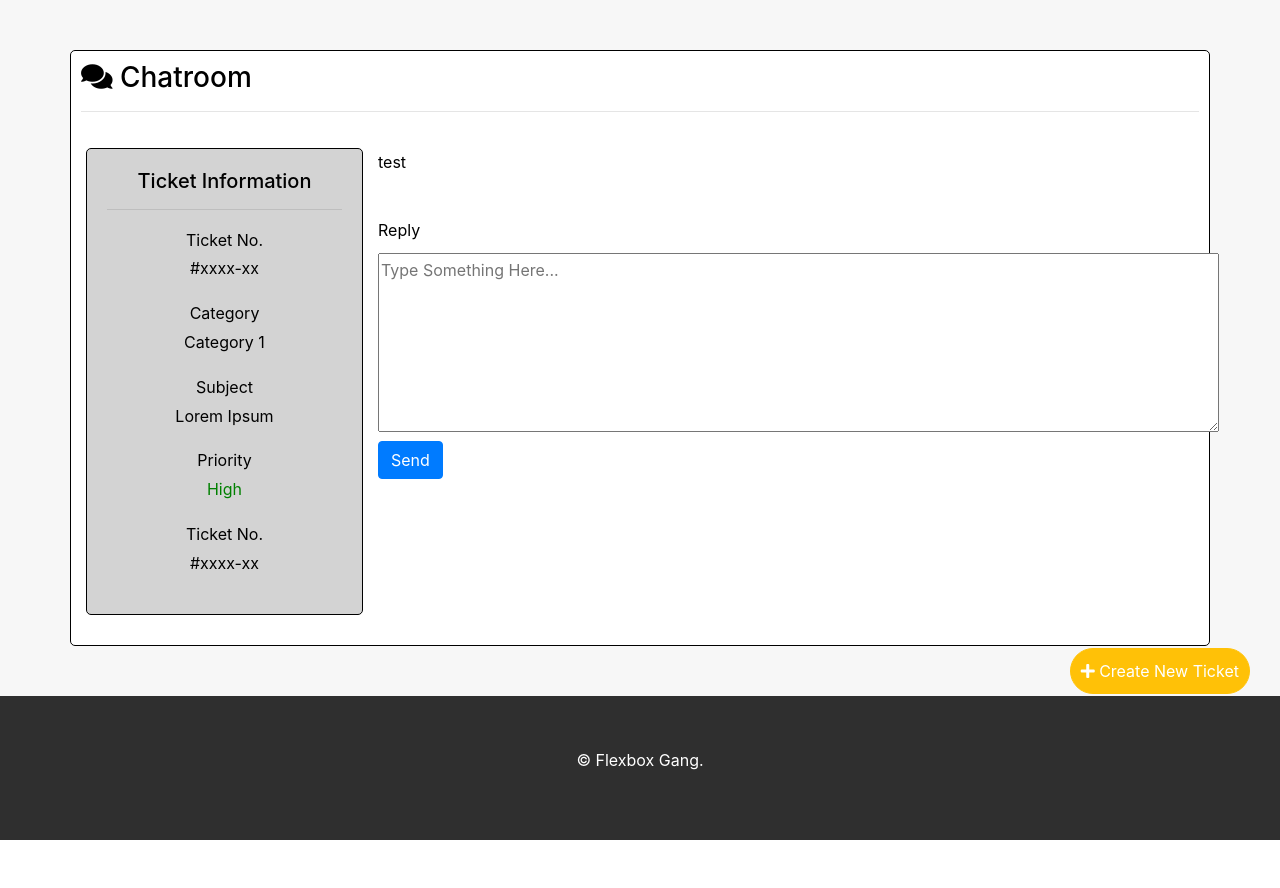
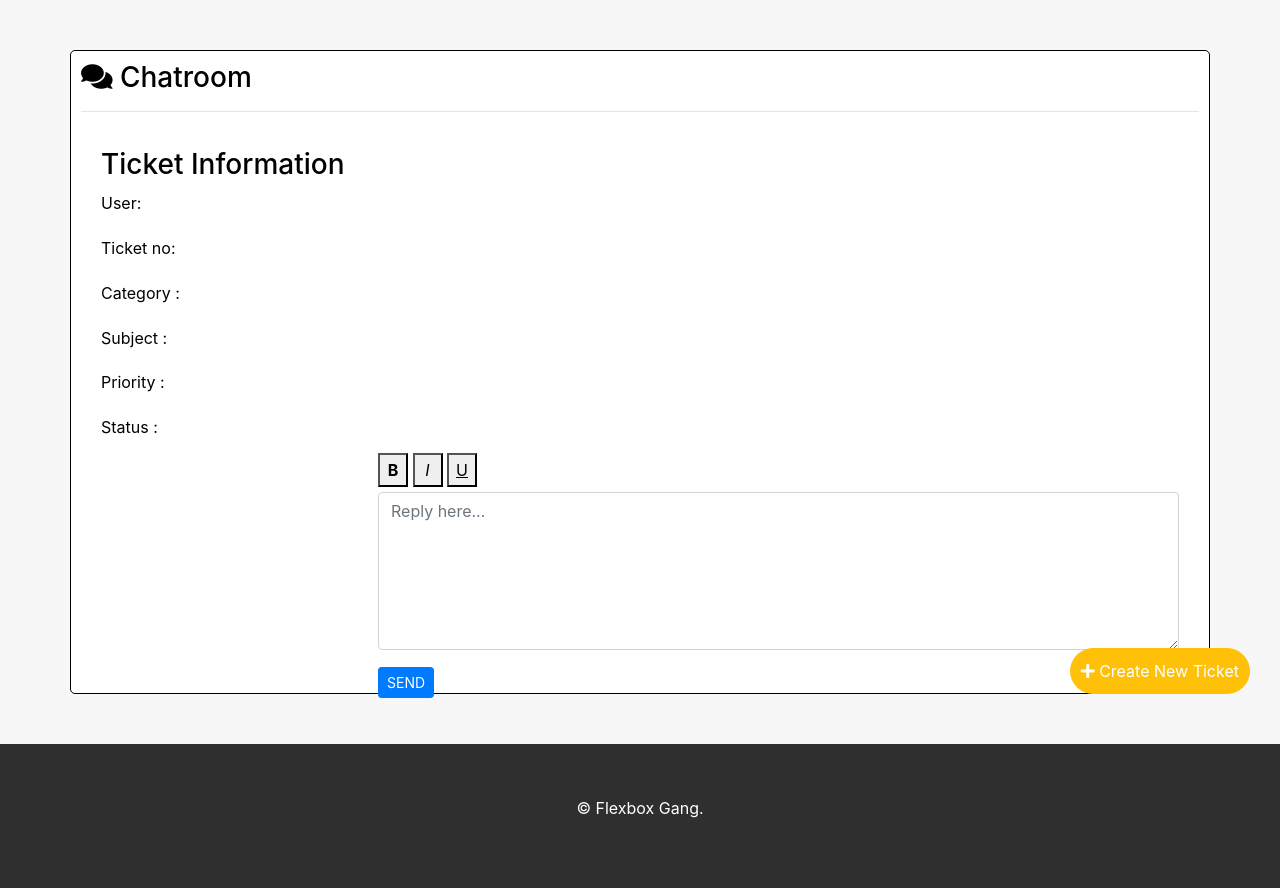
Before and after one commit to Ruriia/Web-Dev-Project, a PHP site: page /user/chatroom.php?number= in a window 1280 px wide. Shown: the part 76-964 px from the top of the page. Before the commit the page ends 916 px from the top, so only its background shows below. Run offline with PHP 8.4, Linux system fonts and the light colour scheme; the visitor is signed in with stand-in values (Sample User, id 1); tables that the repository leaves empty or names only in its code hold one stand-in row (values such as "Sample post").

Commit message:
Chatroom di User Done

```diff
--- a/dummyfile.txt
+++ b/dummyfile.txt
@@ -1,3 +1,4 @@
+<<<<<<< Updated upstream
 INSERT INTO ticket (email, nim, subject, category, priority, date_created, time_created) values
 ('user', 2, 'error', 2, 2, '2019-05-12', '14:30:20' ),
 ('darmadi', 3, 'tidak bisa login', 1, 1, '2019-05-13', '12:35:40' ),
@@ -10,3 +11,5 @@ INSERT INTO ticket (email, nim, subject, category, priority, date_created, time_
 ('andreas', 9, 'login error', 2, 3, '2019-01-29', '08:35:59' ),
 ('jovi', 10, 'kelas penuh', 3, 1, '2019-01-20', '15:36:22' ),
 ('kemal', 11, 'kelas tidak terambil', 2, 1, '2019-01-13', '16:52:20' );
+=======
+>>>>>>> Stashed changes
--- a/user/chatroom.php
+++ b/user/chatroom.php
@@ -12,15 +12,23 @@
   require "../admin/action/databasekey.php";
   $key = connection();
 
-  $sql = "SELECT * FROM msdata WHERE nim=?";
+  $sql1 = "SELECT question.ticketid, question.message, question.gambar, question.dari, question.sender,
+  msdata.nama AS namauser,
+  question.date_sent AS date, question.time_sent AS time
+  FROM question, msdata, ticket
+  WHERE question.ticketid = ticket.ticketid AND msdata.email = ticket.email";
+  $result = $key->query($sql1);
 
-  $data = [$_SESSION['nim']];
+  $sql2 = "SELECT msdata.nama as namauser, mscategory.keterangan as kategori, ticket.subject as subjek,
+  mspriority.keterangan as prioritas, referticket.keterangan as done
+  from msdata, ticket, question, mscategory, mspriority, referticket where
+  ticket.ticketid = ? and ticket.email = msdata.email and ticket.category = mscategory.category
+  and mspriority.priority = ticket.priority and referticket.done = ticket.done";
+  $hasil = $key->prepare($sql2);
+  $hasil->execute([$_GET['number']]);
+  $row = $hasil->fetch();
+?>
 
-  $result = $key->prepare($sql);
-  $result->execute($data);
-
-  $row = $result->fetch();
-?>
 <!DOCTYPE html>
 <html lang="en">
 <head>
@@ -30,8 +38,6 @@
     <link rel="stylesheet" href="https://stackpath.bootstrapcdn.com/bootstrap/4.3.1/css/bootstrap.min.css" integrity="sha384-ggOyR0iXCbMQv3Xipma34MD+dH/1fQ784/j6cY/iJTQUOhcWr7x9JvoRxT2MZw1T" crossorigin="anonymous">
     <link rel="stylesheet" href="https://use.fontawesome.com/releases/v5.7.2/css/all.css" integrity="sha384-fnmOCqbTlWIlj8LyTjo7mOUStjsKC4pOpQbqyi7RrhN7udi9RwhKkMHpvLbHG9Sr" crossorigin="anonymous">
     <link href="https://fonts.googleapis.com/css?family=Montserrat" rel="stylesheet">
-</head>
-
 <style>
   body {
     background-color: #F7F7F7;
@@ -93,65 +99,6 @@ li.dropdown {
     list-style-type: none;
   }
 
-/*
-.sidebar {
-  margin: 0;
-  padding: 0;
-  width: 200px;
-  background-color: #f1f1f1;
-  position: fixed;
-  height: 100%;
-  overflow: auto;
-  padding-top: 25px;
-  padding-bottom :25px;
-}
-
-.sidebar a {
-  display: block;
-  color: black;
-  padding: 10px;
-  padding-left: 18px;
-  text-decoration: none;
-  transition: .5s ease;
-}
-
-.sidebar p {
-  padding-left: 18px;
-}
-
-.sidebar img {
-  padding-left: 18px;
-}
-
-.sidebar a.active {
-  background-color: #4CAF50;
-  color: white;
-  transition: .5s ease;
-}
-
-.sidebar a:hover:not(.active) {
-  background-color: #555;
-  color: white;
-  transition: .5s ease;
-}
-
-@media screen and (max-width: 700px) {
-  .sidebar {
-    width: 100%;
-    height: auto;
-    position: relative;
-  }
-  .sidebar a {float: left;}
-  div.content {margin-left: 0;}
-}
-
-@media screen and (max-width: 400px) {
-  .sidebar a {
-    text-align: center;
-    float: none;
-  }
-}
-*/
 
   #button-create {
     display: inline-block;
@@ -167,6 +114,10 @@ li.dropdown {
     z-index: 5;
   }
   </style>
+
+
+</head>
+
 
 <body>
 
@@ -229,28 +180,72 @@ li.dropdown {
     <h3><i class="fa fa-comments"></i> Chatroom</h3>
     <hr/>
     <div class="row" style="padding:20px;">
-        <div class="col col-md-3 text-center" style="background-color:lightgrey;padding:20px;border:solid;border-width:thin;border-radius:5px;">
-          <h5>Ticket Information</h5>
-          <hr/>
-          <p>Ticket No.<br/>#xxxx-xx</p>
-          <p>Category<br/>Category 1</p>
-          <p>Subject<br/>Lorem Ipsum</p>
-          <p>Priority<br/><font color="green">High</font></p>
-          <p>Ticket No.<br/>#xxxx-xx</p>
-        </div>
-        <div class="col col-md-9">
-            <div class="chatbox" style="margin-bottom:5%;">
-            <p>test</p>
+        <div class="col-sm-3"> <!-- Untuk Ticket Info -->
+            <h1 class="h3">Ticket Information</h1>
+            <p>User: &ensp;<?= $row['namauser']; ?></p>
+            <p>Ticket no: &ensp;<?= $_GET['number']; ?></p>
+            <p>Category : &ensp;<?= $row['kategori'];?></p>
+            <p>Subject : &ensp;<?= $row['subjek'];?></p>
+            <p>Priority : &ensp;<?= $row['prioritas'];?></p>
+            <p>Status : &ensp;<?= $row['done'];?></p>
         </div>
 
-            <div class="inputchat">
-                <label for="reply">Reply</label>
-                <br/>
-                <textarea placeholder="Type Something Here..." name="reply" cols="80" rows="6"></textarea>
-                </textarea>
+        <div class="col-sm-9 mb-0">
+                <div class="row"> <!-- Membagi area chat view dan text box -->
+                    <div class="col-sm-12" id="chatview" style="height: 300px; overflow-y:scroll;"> <!-- Untuk chat view -->
+                        <?php while($data = $result->fetch()):
+                            $tgl = $data['date'];
+                            $tgl = new DateTime($tgl);
+                            $tgl = $tgl->format('d/m/Y');
+                        ?>
+                            <?php if($data['ticketid'] == $_GET['number']): ?>
+                                <?php if($data['dari'] == 2): ?>
+                                    <div class="row">
+                                        <div class="col-sm-6 mt-3" style="border-radius:20px; background: #67bec2; color: white; padding-top: 5px; margin-bottom: 10px;">
+                                            <strong><?= $data['sender']; ?></strong>
+                                            <br />
+                                            <small><?= $tgl ?>&ensp;<?= $data['time']; ?></small>
+                                            <br />
+                                            <p><?= $data['message']; ?></p>
                                         </div>
-            <button type="submit" class="btn btn-primary">Send</button>
                                     </div>
+                                <?php endif; ?>
+
+                                <?php if($data['dari'] == 1): ?>
+                                    <div class="row">
+                                        <div class="col-sm-6 mt-3"></div>
+
+                                        <div class="col-sm-6 mt-3" style="border-radius:20px; background: #f4f4f4; padding-top: 5px; margin-bottom: 10px;">
+                                            <strong><?= $data['sender']; ?></strong>
+                                            <br />
+                                            <small><?= $tgl ?>&ensp;<?= $data['time']; ?></small>
+                                            <br />
+                                            <p><?= $data['message']; ?></p>
+                                        </div>
+                                    </div>
+                                <?php endif; ?>
+                            <?php endif; ?>
+                        <?php endwhile; ?>
+                    </div>
+                    <div class="col-sm-12" id="textbox" style="background: white; height: 215px;"> <!-- Untuk text box -->
+                        <form action="action/newchat.php?&ticketid=<?= $_GET['number']; ?>" method="post">
+                            <div class="row" style="margin-top: 5px; margin-bottom: 5px;">
+                                <div class="col-sm-12">
+                                    <button type="button" style="width: 30px;"><strong>B</strong></button>
+                                    <button type="button" style="width: 30px;"><em>I</em></button>
+                                    <button type="button" style="width: 30px;"><ins>U</ins></button>
+                                </div>
+                            </div>
+                            <div class="form-group">
+                                <textarea class="form-control" id="textarea1" rows="6" name="messageinput" placeholder="Reply here..."></textarea>
+                            </div>
+                            <button type="submit" class="btn btn-sm btn-primary">SEND</button>
+                        </form>
+                    </div>
+                </div>
+
+            </div>
+
     </div>
 
 </div>
```
Also changed, not shown: user/action/newchat.php (added, +33 -0 lines), user/halaman_ticket.php (+1 -59 lines). Lines whose indentation alone changed are shown as unchanged.
